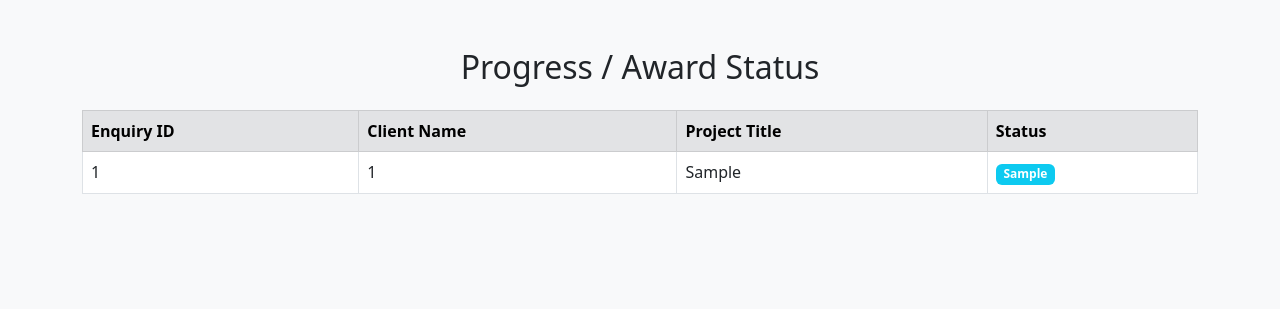
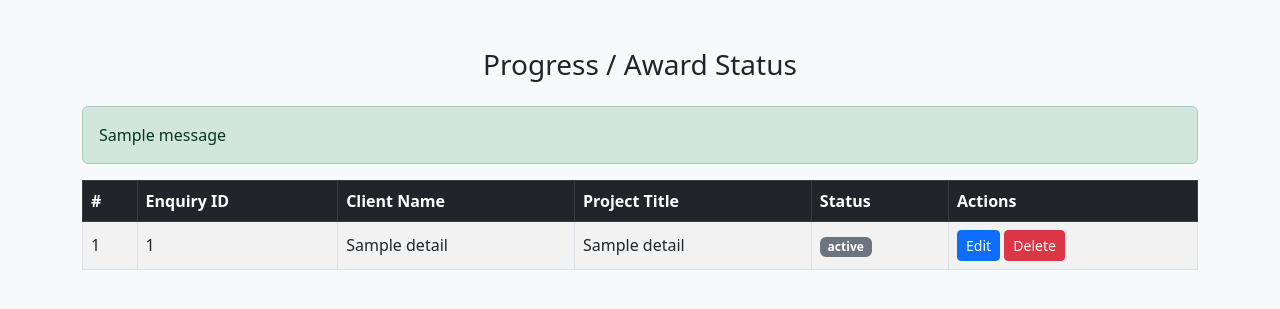
Before and after one commit to Madhan12-tech/Vanes_erp, a Flask app: page /progress-award in a window 1280 px wide. Shown: the top 309 px of the page. Run offline with Flask 3, Linux system fonts and the light colour scheme; the visitor is signed in with stand-in values (Sample User, id 1); tables that the repository leaves empty hold one stand-in row (values such as "Sample post"); one stand-in notice (Sample message) is shown.

Commit message:
Update progress_award.html

```diff
--- a/templates/progress_award.html
+++ b/templates/progress_award.html
@@ -1,33 +1,63 @@
 <!DOCTYPE html>
 <html lang="en">
 <head>
-  <meta charset="UTF-8">
+  <meta charset="UTF-8" />
   <title>Progress / Award Status</title>
-  <link href="https://cdn.jsdelivr.net/npm/bootstrap@5.3.0/dist/css/bootstrap.min.css" rel="stylesheet">
+  <link rel="stylesheet" href="https://cdn.jsdelivr.net/npm/bootstrap@5.3.0/dist/css/bootstrap.min.css" />
 </head>
 <body class="bg-light">
   <div class="container mt-5">
-    <h2 class="mb-4 text-center">Progress / Award Status</h2>
-    <table class="table table-bordered table-hover bg-white">
-      <thead class="table-secondary">
+    <h3 class="mb-4 text-center">Progress / Award Status</h3>
+
+    {% with messages = get_flashed_messages(with_categories=true) %}
+      {% if messages %}
+        {% for category, message in messages %}
+          <div class="alert alert-{{ category }}">{{ message }}</div>
+        {% endfor %}
+      {% endif %}
+    {% endwith %}
+
+    <div class="table-responsive">
+      <table class="table table-bordered table-hover table-striped align-middle">
+        <thead class="table-dark">
           <tr>
+            <th>#</th>
             <th>Enquiry ID</th>
             <th>Client Name</th>
             <th>Project Title</th>
             <th>Status</th>
+            <th>Actions</th>
           </tr>
         </thead>
         <tbody>
           {% for enquiry in enquiries %}
           <tr>
-          <td>{{ enquiry[0] }}</td>
+            <td>{{ loop.index }}</td>
             <td>{{ enquiry[1] }}</td>
-          <td>{{ enquiry[2] }}</td>
-          <td><span class="badge bg-info">{{ enquiry[3] }}</span></td>
+            <td>{{ enquiry[4] }}</td>
+            <td>{{ enquiry[5] }}</td>
+            <td>
+              {% if enquiry[6] == 'Awarded' %}
+                <span class="badge bg-success">{{ enquiry[6] }}</span>
+              {% elif enquiry[6] == 'In Progress' %}
+                <span class="badge bg-warning text-dark">{{ enquiry[6] }}</span>
+              {% else %}
+                <span class="badge bg-secondary">{{ enquiry[6] }}</span>
+              {% endif %}
+            </td>
+            <td>
+              <a href="/edit_enquiry/{{ enquiry[0] }}" class="btn btn-sm btn-primary">Edit</a>
+              <a href="/delete_enquiry/{{ enquiry[0] }}" class="btn btn-sm btn-danger" onclick="return confirm('Are you sure?')">Delete</a>
+            </td>
+          </tr>
+          {% else %}
+          <tr>
+            <td colspan="6" class="text-center">No enquiries found.</td>
           </tr>
           {% endfor %}
         </tbody>
       </table>
     </div>
+  </div>
 </body>
 </html>
```
Lines whose indentation alone changed are shown as unchanged.
